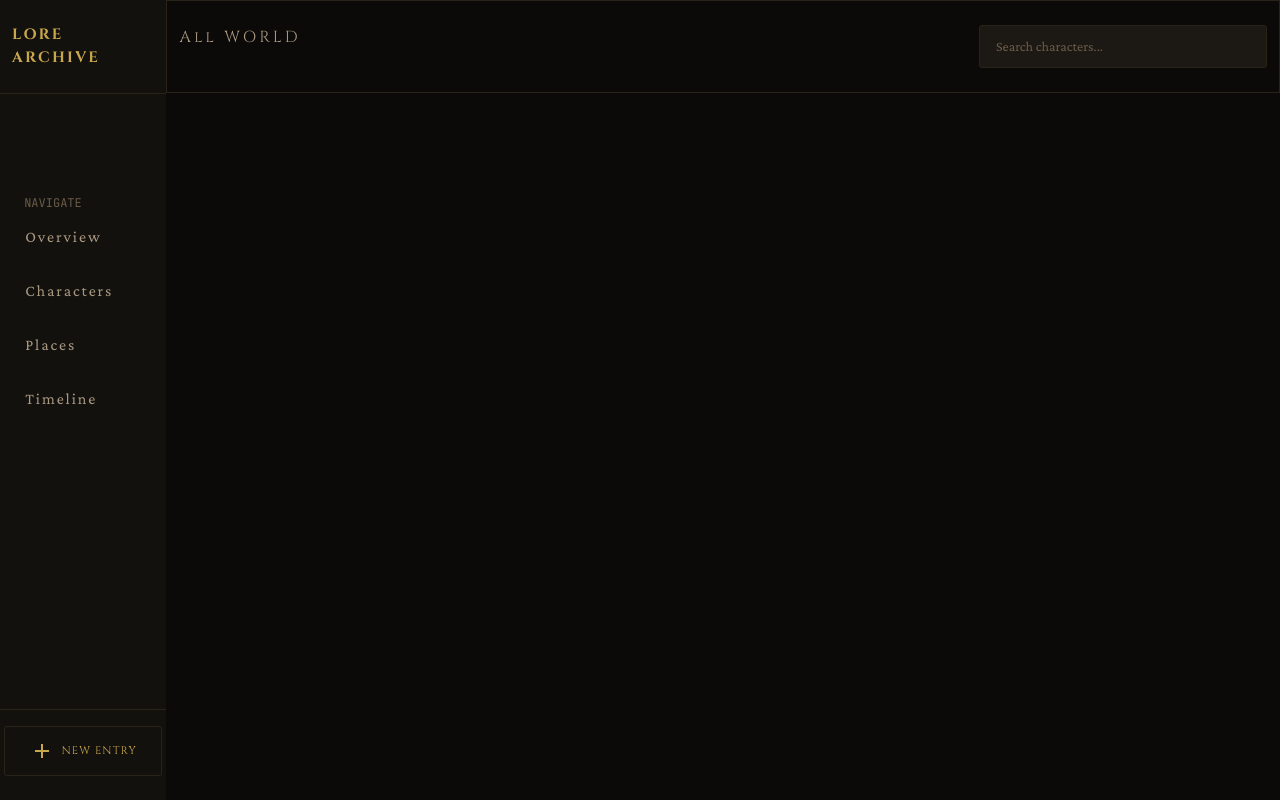
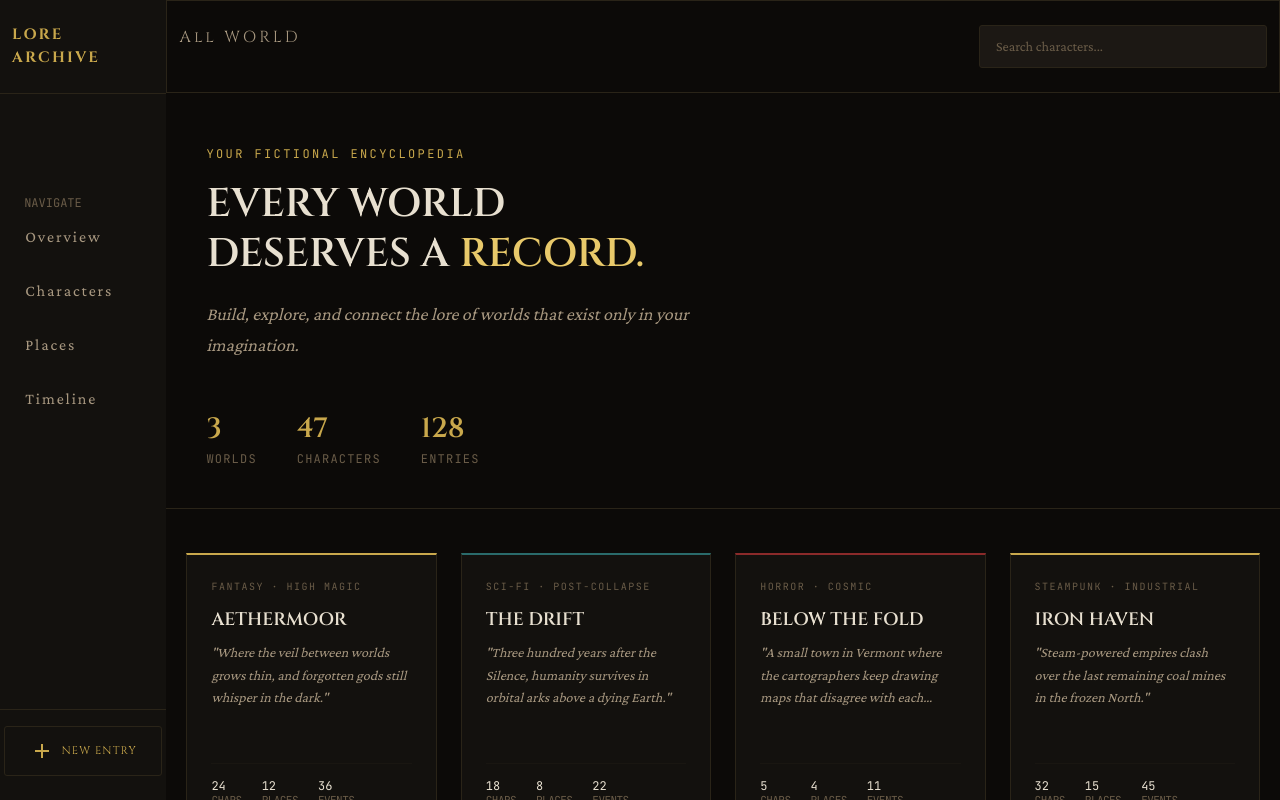
Before and after one commit to hossainmdhasan626-code/pro-lore-archive, a Next.js app: page / in a window 1280 px wide. Built offline with nearby package versions, Linux system fonts and the light colour scheme.

Commit message:
Overview page was complected

```diff
--- a/src/app/components/shared/Overview.jsx
+++ b/src/app/components/shared/Overview.jsx
@@ -1,16 +1,29 @@
-// Thise component was the Overview page
-
-
 import React from 'react'
 import Overview_Header from '../ui/Overview_Header'
+import Hero_section_overview from '../ui/Hero_section_overview'
+import Main_containt_overview from '../ui/Main_containt_overview'
 
 const Overview = () => {
   return (
-    <div className='w-full
-    bg-main-bg'>
-        {/* Overview page header */}
-        <Overview_Header/>
+    <div className='w-full h-screen
+    bg-main-app-bg
+    flex flex-col
+    overflow-hidden'>
 
+        {/* Header */}
+        <div className="flex-none">
+          <Overview_Header/>
+        </div>
+
+        {/* Hero section */}
+        <div className="flex-none">
+          <Hero_section_overview/>
+        </div>
+
+        {/* Main */}
+        <div className="flex-1 overflow-y-auto mt-6 custom-scrollbar">
+          <Main_containt_overview/>
+        </div>
     </div>
   )
 }
--- /dev/null
+++ b/src/app/components/ui/Hero_section_overview.jsx
@@ -0,0 +1,86 @@
+// Thise page was the hero section of the overview page .
+
+import React from "react";
+
+const Hero_section_overview = () => {
+  // Data for count section
+  const data = [
+    {
+      id: 1,
+      count: "3",
+      label: "Worlds", // font-mono, text-text-metadata-muted
+    },
+    {
+      id: 2,
+      count: "47",
+      label: "Characters", // font-mono, text-text-metadata-muted
+    },
+    {
+      id: 3,
+      count: "128",
+      label: "Entries", // font-mono, text-text-metadata-muted
+    },
+  ];
+
+  return (
+    <div className="relative">
+      <div className=" pt-13  pl-10">
+        {/* Hero section text/content */}
+        <div>
+          <p className="font-mono text-gold-accent-primary tracking-[0.2em] text-[12px] uppercase">
+            YOUR FICTIONAL ENCYCLOPEDIA
+          </p>
+          <p
+            className="pt-4
+        font-cinzel text-text-heading-primary text-[40px] font-semibold leading-tight"
+          >
+            EVERY WORLD <br /> DESERVES A{" "}
+            <span className="text-gold-accent-hover">RECORD.</span>
+          </p>
+          <p
+            className="pt-5
+        font-crimson text-text-body-secondary text-[18px] leading-[1.7] italic"
+          >
+            Build, explore, and connect the lore of worlds that exist only in
+            your <br />
+            imagination.
+          </p>
+        </div>
+
+        {/* Watermark  */}
+        <div
+          className="absolute -top-18.5 -right-1.5 -z-10
+      font-cinzel text-gold-accent-primary opacity-[0.03] text-[210px] font-black"
+        >
+          LORE
+        </div>
+
+        {/* Count details */}
+        <div className="flex gap-10 pt-12">
+          {/* Do a map on the count data */}
+          {data?.map((items) => {
+            return (
+              <div key={items?.id}>
+                {/* Count status */}
+                <p className="font-cinzel text-gold-accent-primary text-[28px] font-semibold">
+                  {items?.count}
+                </p>
+
+                {/* Count label */}
+                <p className="font-mono text-text-metadata-muted text-[12px] tracking-widest uppercase ">
+                  {items?.label}
+                </p>
+              </div>
+            );
+          })}
+        </div>
+      </div>
+
+      {/* A horizontal line on the bottom */}
+      <div className="mt-10
+      border-t border-gold-border-dim"></div>
+    </div>
+  );
+};
+
+export default Hero_section_overview;
--- /dev/null
+++ b/src/app/components/ui/Main_containt_overview.jsx
@@ -0,0 +1,208 @@
+import React from "react";
+
+const Main_containt_overview = () => {
+  // Data for worlds/carts
+  const worldsData = [
+    {
+      id: "w1",
+      name: "AETHERMOOR",
+      tags: "FANTASY · HIGH MAGIC",
+      description:
+        '"Where the veil between worlds grows thin, and forgotten gods still whisper in the dark."',
+      stats: { characters: 24, places: 12, events: 36 },
+      type: "fantasy",
+    },
+    {
+      id: "w2",
+      name: "THE DRIFT",
+      tags: "SCI-FI · POST-COLLAPSE",
+      description:
+        '"Three hundred years after the Silence, humanity survives in orbital arks above a dying Earth."',
+      stats: { characters: 18, places: 8, events: 22 },
+      type: "sci-fi",
+    },
+    {
+      id: "w3",
+      name: "BELOW THE FOLD",
+      tags: "HORROR · COSMIC",
+      description:
+        '"A small town in Vermont where the cartographers keep drawing maps that disagree with each other."',
+      stats: { characters: 5, places: 4, events: 11 },
+      type: "horror",
+    },
+    {
+      id: "w4",
+      name: "IRON HAVEN",
+      tags: "STEAMPUNK · INDUSTRIAL",
+      description:
+        '"Steam-powered empires clash over the last remaining coal mines in the frozen North."',
+      stats: { characters: 32, places: 15, events: 45 },
+      type: "fantasy",
+    },
+    {
+      id: "w5",
+      name: "NEON SHADOW",
+      tags: "CYBERPUNK · DYSTOPIAN",
+      description:
+        '"In the city of eternal rain, data is the only currency that matters."',
+      stats: { characters: 50, places: 20, events: 100 },
+      type: "sci-fi",
+    },
+    {
+      id: "w6",
+      name: "SILENT PEAK",
+      tags: "MYSTERY · SUPERNATURAL",
+      description:
+        '"The fog never lifts from the mountain, and neither do the souls of those who climb it."',
+      stats: { characters: 12, places: 6, events: 15 },
+      type: "horror",
+    },
+    {
+      id: "w7",
+      name: "GOLDEN SANDS",
+      tags: "ADVENTURE · ANCIENT",
+      description:
+        '"Hidden beneath the dunes lies a civilization that mastered the sun."',
+      stats: { characters: 20, places: 10, events: 25 },
+      type: "fantasy",
+    },
+    {
+      id: "w8",
+      name: "VOID SECTOR",
+      tags: "SPACE OPERA · GALACTIC",
+      description:
+        '"At the edge of the galaxy, the stars are finally starting to go out."',
+      stats: { characters: 40, places: 30, events: 80 },
+      type: "sci-fi",
+    },
+    {
+      id: "w9",
+      name: "DARK WATER",
+      tags: "GOTHIC · NAVAL",
+      description:
+        '"The ocean hides more than just shipwrecks; it hides a hunger."',
+      stats: { characters: 15, places: 5, events: 18 },
+      type: "horror",
+    },
+    {
+      id: "w10",
+      name: "SKY REACH",
+      tags: "HIGH FANTASY · MAGIC",
+      description: '"Floating islands connected by bridges of solid light."',
+      stats: { characters: 28, places: 14, events: 42 },
+      type: "fantasy",
+    },
+    {
+      id: "w11",
+      name: "COBALT PRIME",
+      tags: "MECHA · MILITARY",
+      description:
+        '"Giant steel guardians are all that stand between the colonies and the swarm."',
+      stats: { characters: 35, places: 12, events: 55 },
+      type: "sci-fi",
+    },
+    {
+      id: "w12",
+      name: "BONE VALLEY",
+      tags: "GRIMDARK · SURVIVAL",
+      description:
+        '"In a world made of dust, the only thing that grows is vengeance."',
+      stats: { characters: 10, places: 3, events: 20 },
+      type: "horror",
+    },
+    {
+      id: "w13",
+      name: "EMERALD ISLE",
+      tags: "FOLKLORE · NATURE",
+      description:
+        '"The trees remember the names of everyone who has ever walked their paths."',
+      stats: { characters: 18, places: 11, events: 24 },
+      type: "fantasy",
+    },
+    {
+      id: "w14",
+      name: "OMEGA POINT",
+      tags: "TRANSHUMAN · TECH",
+      description: '"The line between man and machine has been deleted."',
+      stats: { characters: 45, places: 18, events: 90 },
+      type: "sci-fi",
+    },
+    {
+      id: "w15",
+      name: "WHISPER WOOD",
+      tags: "ELDRITCH · FOREST",
+      description: '"Don\'t close your eyes, the shadows here have teeth."',
+      stats: { characters: 8, places: 5, events: 12 },
+      type: "horror",
+    },
+  ];
+  return (
+    <div className="px-5 py-5
+    grid grid-cols-1 md:grid-cols-2 lg:grid-cols-3 xl:grid-cols-4 gap-6">
+      {worldsData?.map((item) => {
+        const topBorderColor =
+          item.type === "fantasy"
+            ? "border-t-gold-accent-primary"
+            : item.type === "sci-fi"
+              ? "border-t-category-places-teal"
+              : "border-t-status-danger-red";
+
+        return (
+          <div
+            key={item?.id}
+            className={`w-full h-70 flex flex-col justify-between
+          p-6 bg-card-sidebar-bg hover:bg-interactive-hover-bg transition-all
+          border border-gold-border-dim border-t-2 ${topBorderColor} group cursor-pointer`}
+          >
+            <div>
+              {/* Tags */}
+              <p className="font-mono text-text-metadata-muted text-[10px] tracking-[0.15em] uppercase">
+                {item?.tags}
+              </p>
+
+              {/* Title */}
+              <p className="pt-3 font-cinzel text-text-heading-primary text-[18px] font-semibold truncate">
+                {item?.name}
+              </p>
+
+              {/* Description with Line Clamp */}
+              <p className="pt-2 font-crimson text-text-body-secondary text-[14px] italic leading-[1.6] line-clamp-3">
+                {item?.description}
+              </p>
+            </div>
+
+            {/* World details count */}
+            <div className="flex gap-5 pt-4 border-t border-gold-border-dim/30">
+              <div>
+                <p className="font-mono text-text-heading-primary text-[12px] leading-none">
+                  {item?.stats?.characters}
+                </p>
+                <p className="font-mono text-text-metadata-muted text-[11px] uppercase tracking-tighter">
+                  chars
+                </p>
+              </div>
+              <div>
+                <p className="font-mono text-text-heading-primary text-[12px] leading-none">
+                  {item?.stats?.places}
+                </p>
+                <p className="font-mono text-text-metadata-muted text-[11px] uppercase tracking-tighter">
+                  places
+                </p>
+              </div>
+              <div>
+                <p className="font-mono text-text-heading-primary text-[12px] leading-none">
+                  {item?.stats?.events}
+                </p>
+                <p className="font-mono text-text-metadata-muted text-[11px] uppercase tracking-tighter">
+                  events
+                </p>
+              </div>
+            </div>
+          </div>
+        );
+      })}
+    </div>
+  );
+};
+
+export default Main_containt_overview;
```
